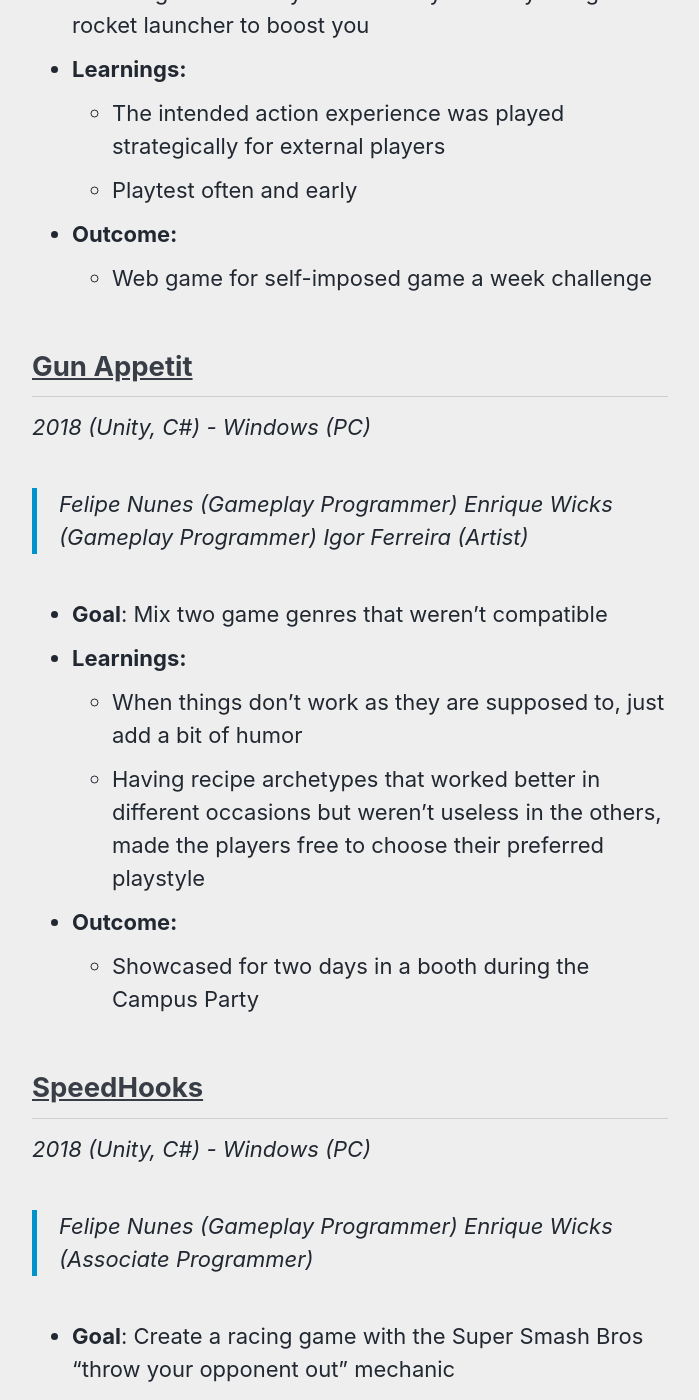
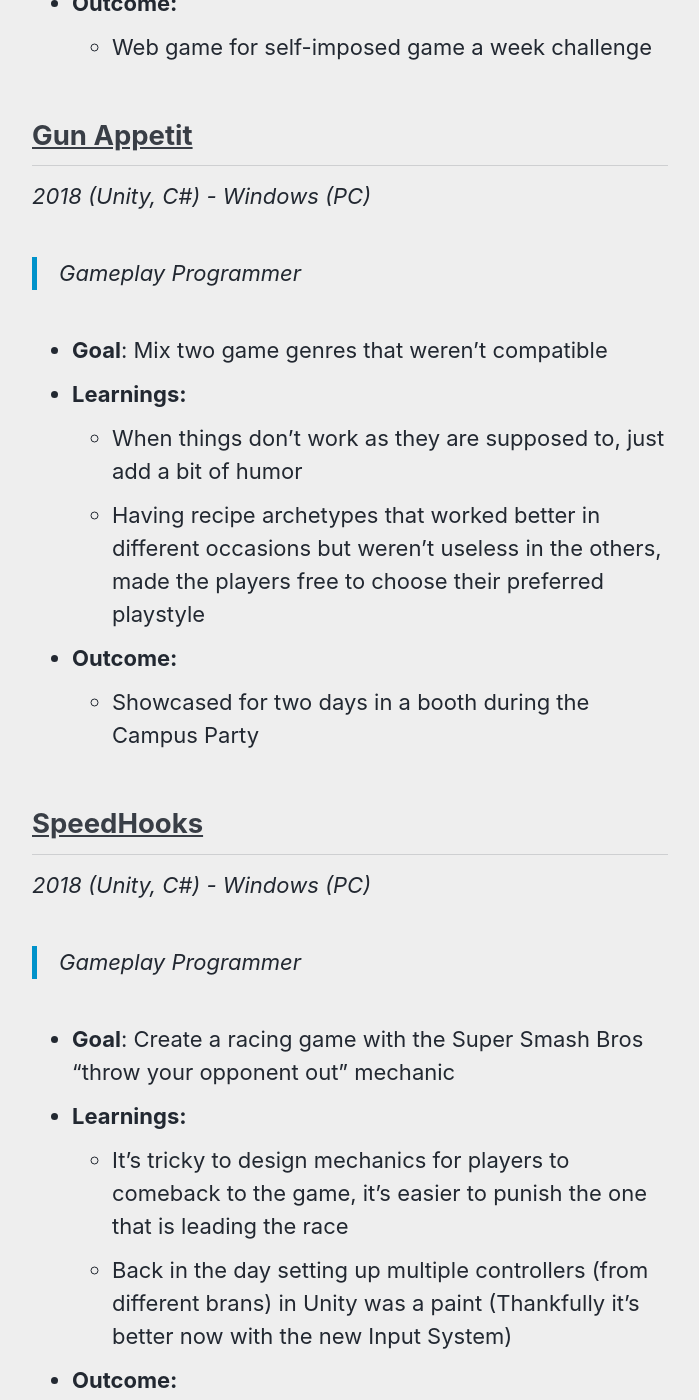
Before and after one commit to nyunesu/nyunesu.github.io, a Jekyll site: the page built from _pages/games.md, in a window 1280 px wide and 1400 px high, scrolled down 13090 px. Shown: the whole window, without its empty margins (290-989 px from the left). Built offline with Jekyll 4.4.1, drawn with Linux system fonts in a browser that asks for light colours; cached includes are drawn as plain includes; some of the changed text lies outside the part shown.

Commit message:
Fix Home

```diff
--- a/_pages/games.md
+++ b/_pages/games.md
@@ -22,9 +22,7 @@ permalink: /games/
 ## **[Deep Down](https://www.newgrounds.com/portal/view/717886)**
 
 *2019 (Unity, C#) - Web (PC)*
-> Felipe Nunes (Gameplay Programmer, Level Designer)
-> Enrique Wicks (Programmer)
-> Igor Ferreira (Artist)
+> Gameplay Programmer, Level Designer
 
 - **Goal**: Implement a very precise character controller for a platformer
 - **Learnings**:
@@ -45,8 +43,7 @@ permalink: /games/
 
 *2019 (Unity, C#) - Web (PC)*
 
-> Felipe Nunes (Gameplay Programmer)
-> José Ramón García (Composer)
+> Gameplay Programmer
 
 - **Goal**: Create a grid-based combat using only movement as input
 - **Learnings**:
@@ -65,7 +62,7 @@ permalink: /games/
 
 *2019 (Unity, C#) - Web (PC)*
 
-> Felipe Nunes (Solo)
+> Solo
 
 - **Goal**: Find an interesting way to twist a platformer game by removing one of its core elements: the ability to jump *(freely)*
 - **Learnings**:
@@ -82,7 +79,7 @@ permalink: /games/
 ## **[Generator](https://nyunesu.itch.io/generator)**
 
 *2019 (Unity, C#) - Web (PC)*
-> Felipe Nunes (Solo)
+> Solo
 
 - **Goal**: Find a twist to the classic box-pushing puzzle games
 - **Learnings**:
@@ -101,9 +98,7 @@ permalink: /games/
 ## **[Snek](https://nyunesu.itch.io/snek)**
 
 *2020 (Unity, C#) - Web (PC)*
-> Felipe Nunes (UX Designer, Gameplay Programmer)
-> Enrique Wicks (Gameplay Programmer)
-> Igor Ferreira (Artist)
+> UX Designer, Gameplay Programmer
 
 - **Goal**: Make a game around the theme "Stuck in a loop" in a weekend
 - **Learnings**:
@@ -118,7 +113,7 @@ permalink: /games/
 ## **[Block Rise](https://github.com/nyunesu/block-rise/releases/latest)**
 
 *2020 (Unity, C#) - Mobile (Android)*
-> Felipe Nunes (Solo)
+> Solo
 
 - **Goal**: Make a Tricky Towers clone for mobile in a week
 - **Learnings**:
@@ -136,7 +131,7 @@ permalink: /games/
 ## **[This Cannon Is Mine](https://youtu.be/1EakJTB7yOY)**
 
 *2020 (Unity, C#) - Windows (PC)*
-> Felipe Nunes (Solo)
+> Solo
 
 - **Goal**: Make a 3D tower defense about managing a single turret
 - **Learnings**:
@@ -153,7 +148,7 @@ permalink: /games/
 ## **[Nameless Archer Prototype](https://streamable.com/zicf0d)**
 
 *2020 (Unity, C#)*
-> Felipe Nunes (Solo)
+> Solo
 
 - **Goal**: Create a third person controller using the new animation rigging package in Unity
 - **Learnings**:
@@ -169,9 +164,7 @@ permalink: /games/
 ## **[CockaTune](https://nyunesu.itch.io/cockatune)**
 
 *2020 (Unity, C#) - Web & Windows (PC)*
-> Felipe Nunes (Gameplay Programmer)
-> @Franekkk & @Brunopixels (Artist)
-> @BroduxOfficial & Jasioloze (Composer)
+> Gameplay Programmer
 
 - **Goal**: Make a rhythm based game
 - **Learnings**:
@@ -185,7 +178,7 @@ permalink: /games/
 ## **[Snetris](https://twitter.com/nyunesu/status/1048719578086477825)**
 
 *2020 (Unity, C#)*
-> Felipe Nunes (Solo)
+> Solo
 
 - **Goal**: Mix two popular mechanics and see how they interact with each other
 - **Learnings**:
@@ -201,7 +194,7 @@ permalink: /games/
 ## **[Coddiwomple](https://streamable.com/6rh0kr)**
 
 *2020 (Unity, C#) - Windows (PC)*
-> Felipe Nunes (Solo)
+> Solo
 
 - **Goal**: Make a turn-based tactics battle system
 - **Learnings**:
@@ -217,7 +210,7 @@ permalink: /games/
 ## **[Project: Hook](https://www.newgrounds.com/projects/games/1429932/preview)**
 
 *2018 (Unity, C#) - Windows (PC)*
-> Felipe Nunes (Solo)
+> Solo
 
 - **Goal**: Create emergent gameplay from only using a grappling hook to move
 - **Learnings:**
@@ -233,8 +226,7 @@ permalink: /games/
 ## **[Plane](https://nyunejam.itch.io/plane)**
 
 *2020 (Unity, C#) - Windows & Web (PC)*
-> Felipe Nunes (Gameplay Programmer)
-> Rafael Vital (3D Artist)
+> Gameplay Programmer
 
 - **Goal**: Make an airplane controller with minimal controls
 - **Learnings:**
@@ -247,7 +239,7 @@ permalink: /games/
 ## **[Heavy Burden](https://nyunejam.itch.io/heavy-burden)**
 
 *2020 (Unity, C#) - Web (PC)*
-> Felipe Nunes (Solo)
+> Solo
 
 - **Goal**: Create a Diablo-like inventory system
 - **Learnings:**
@@ -261,7 +253,7 @@ permalink: /games/
 ## **[Ricochet](https://nyunesu.itch.io/ricochet)**
 
 *2018 (Unity, C#) - Windows & Web (PC)*
-> Felipe Nunes (Solo)
+> Solo
 
 - **Goal**: Make a shooter where your bullets ricochet back and can hurt you
 - **Learnings:**
@@ -277,8 +269,7 @@ permalink: /games/
 
 *2016 (Game Maker, GML) - Windows (PC)*
 
-> Felipe Nunes (Game Designer)
-> Igor Ferreira (Artist)
+> Game Designer
 
 - **Goal**: Create a gameplay based on the theme "Time"
 - **Learnings:**
@@ -294,7 +285,7 @@ permalink: /games/
 ## **[Rocket Jump](https://nyunesu.itch.io/rocket-jump)**
 
 *2018 (Unity, C#) - Windows & Web (PC)*
-> Felipe Nunes (Solo)
+> Solo
 
 - **Goal**: A game where you could only move by using a rocket launcher to boost you
 - **Learnings:**
@@ -308,9 +299,7 @@ permalink: /games/
 ## **[Gun Appetit](https://nyunesu.itch.io/gun-appetit)**
 
 *2018 (Unity, C#) - Windows (PC)*
-> Felipe Nunes (Gameplay Programmer)
-> Enrique Wicks (Gameplay Programmer)
-> Igor Ferreira (Artist)
+> Gameplay Programmer
 
 - **Goal**: Mix two game genres that weren't compatible
 - **Learnings:**
@@ -324,8 +313,7 @@ permalink: /games/
 ## **[SpeedHooks](https://nyunesu.itch.io/speedhooks)**
 
 *2018 (Unity, C#) - Windows (PC)*
-> Felipe Nunes (Gameplay Programmer)
-> Enrique Wicks (Associate Programmer)
+> Gameplay Programmer
 
 - **Goal**: Create a racing game with the Super Smash Bros "throw your opponent out" mechanic
 - **Learnings:**
@@ -356,7 +344,7 @@ permalink: /games/
 ## **[Cardformer](https://twitter.com/nyunesu/status/1047935193837969409)**
 
 *2018 (Unity, C#)*
-> Felipe Nunes (Solo)
+> Solo
 
 - **Goal**: Create a platformer game where you control your with cards
 - **Learnings:**
```
Also changed, not shown: index.html (+8 -19 lines).
